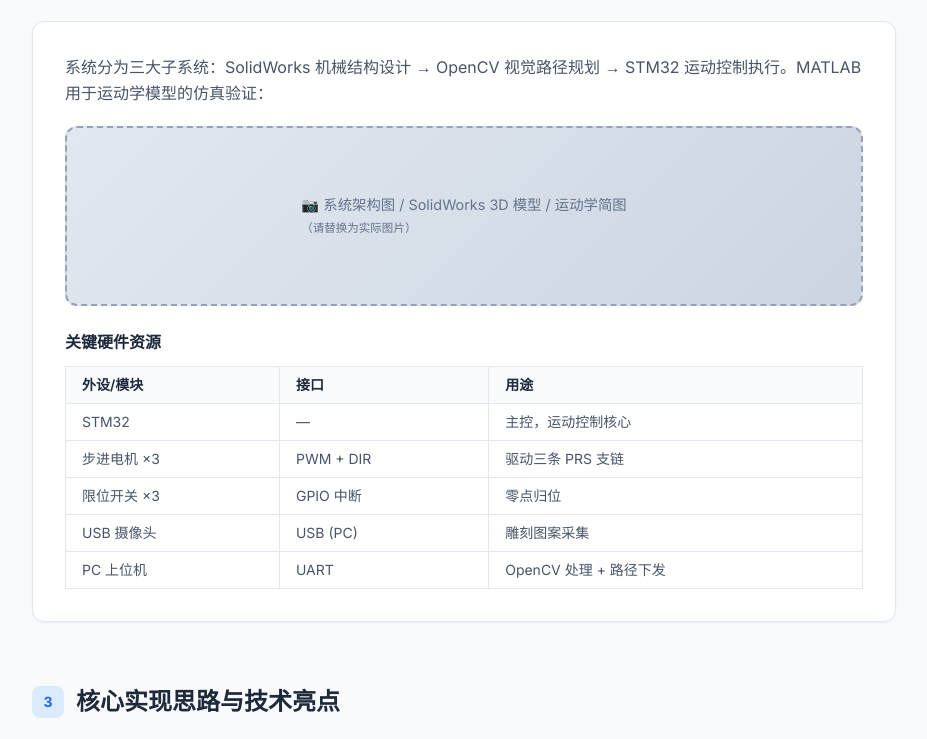
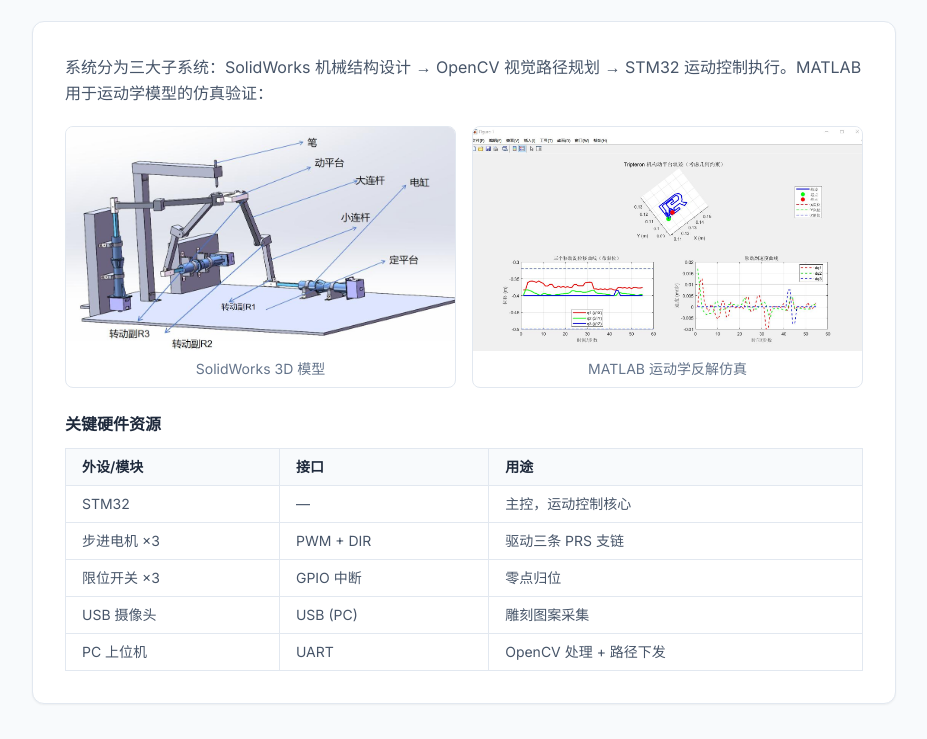
Before and after one commit to ming456hh/portfolio, a plain HTML site: page project-3prs.html in a window 1280 px wide. Shown: the part 925-1664 px from the top of the page, without its empty margins (176-1103 px from the left). Drawn offline with nearby package versions, Linux system fonts and the light colour scheme.

Commit message:
feat: 完善3-PRS项目图片（3D模型图、运动学仿真、删除占位）

```diff
--- a/project-3prs.html
+++ b/project-3prs.html
@@ -68,7 +68,16 @@
       <div class="flex items-center gap-3 mb-6"><span class="w-8 h-8 rounded-lg bg-blue-100 flex items-center justify-center text-blue-600 font-bold text-sm">2</span><h2 class="text-xl sm:text-2xl font-bold text-slate-800">系统架构 / 硬件框图</h2></div>
       <div class="bg-white rounded-xl p-6 sm:p-8 shadow-sm border border-slate-200">
         <p class="text-slate-600 mb-5 leading-relaxed">系统分为三大子系统：SolidWorks 机械结构设计 → OpenCV 视觉路径规划 → STM32 运动控制执行。MATLAB 用于运动学模型的仿真验证：</p>
-        <div class="img-placeholder"><span>📷 系统架构图 / SolidWorks 3D 模型 / 运动学简图<br><small>（请替换为实际图片）</small></span></div>
+        <div class="grid grid-cols-1 sm:grid-cols-2 gap-4 mb-2">
+          <div class="rounded-lg overflow-hidden border border-slate-200">
+            <img src="assets/3prs-3d-model.png" alt="SolidWorks 3D模型" class="w-full h-56 object-cover">
+            <p class="text-center text-sm text-slate-500 py-2">SolidWorks 3D 模型</p>
+          </div>
+          <div class="rounded-lg overflow-hidden border border-slate-200">
+            <img src="assets/3prs-kinematics.png" alt="运动学反解仿真" class="w-full h-56 object-cover">
+            <p class="text-center text-sm text-slate-500 py-2">MATLAB 运动学反解仿真</p>
+          </div>
+        </div>
         <h4 class="font-semibold text-slate-800 mt-6 mb-3">关键硬件资源</h4>
         <div class="overflow-x-auto">
           <table class="w-full text-sm border-collapse">
@@ -146,12 +155,11 @@
       <div class="flex items-center gap-3 mb-6"><span class="w-8 h-8 rounded-lg bg-blue-100 flex items-center justify-center text-blue-600 font-bold text-sm">5</span><h2 class="text-xl sm:text-2xl font-bold text-slate-800">实物演示</h2></div>
       <div class="bg-white rounded-xl p-6 sm:p-8 shadow-sm border border-slate-200 mb-6">
         <h3 class="font-semibold text-slate-800 mb-4">实物照片</h3>
-        <div class="grid grid-cols-1 sm:grid-cols-2 gap-4">
+        <div class="grid grid-cols-1 gap-4">
           <div class="rounded-lg overflow-hidden border border-slate-200">
-            <img src="assets/3prs.jpg" alt="3-PRS并联雕刻机器人实物" class="w-full h-48 object-cover">
+            <img src="assets/3prs.jpg" alt="3-PRS并联雕刻机器人实物" class="w-full h-64 object-cover">
             <p class="text-center text-sm text-slate-500 py-2">3-PRS 并联雕刻机器人实物</p>
           </div>
-          <div class="img-placeholder rounded-lg"><span>📷 雕刻作品样例<br><small>（请替换 src）</small></span></div>
         </div>
       </div>
       <div class="bg-white rounded-xl p-6 sm:p-8 shadow-sm border border-slate-200">
```
Also changed, not shown: assets/3prs-3d-model.png (added), assets/3prs-kinematics.png (added).
